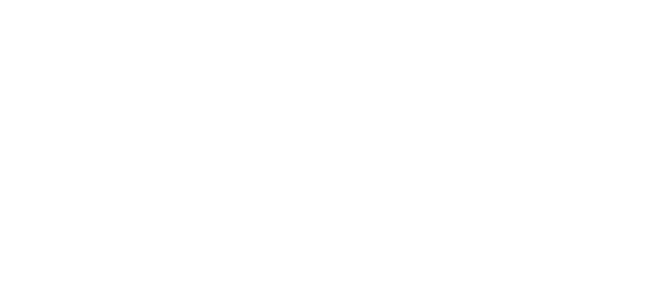
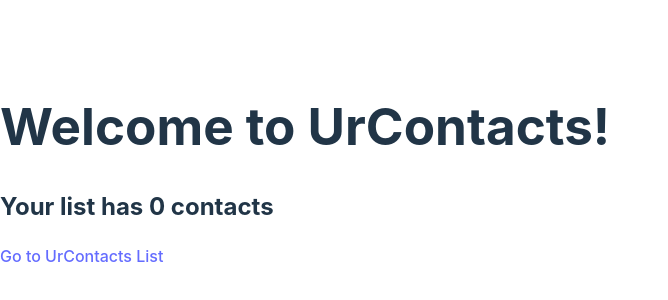
Before and after one commit to dyazdani/contact-list, a React (Vite) app: page / in a window 1280 px wide. Shown: the part 234-534 px from the top of the page, without its empty margins (0-668 px from the left). Built offline with nearby package versions, Linux system fonts and the light colour scheme; no server answers.

Commit message:
Added content to Home.tsx

```diff
--- a/src/App.tsx
+++ b/src/App.tsx
@@ -1,11 +1,12 @@
 import { useState } from 'react'
+import Home from './components/Home'
 
 
 function App() {
 
   return (
     <>
-
+      <Home />
     </>
   )
 }
--- a/src/components/Home.tsx
+++ b/src/components/Home.tsx
@@ -0,0 +1,37 @@
+import React, {useEffect} from "react";
+//TODO: How to store number of contacts in a way for this component to read it? UseState?
+//TODO: fix CORS policy error in fetch call
+
+
+
+
+const Home = () => {
+    const numberOfContacts = 0;
+
+    const fetchCurrentNumberOfContacts = async () => {
+        const response = await fetch('https://my-json-server.typicode.com/dyazdani/contact-list', {
+            method: "GET",
+
+        });
+        const data = response.json();
+        console.log(data)
+        //TODO: figure out what part of data will yield number of contacts
+    }
+
+    useEffect(() => {
+        fetchCurrentNumberOfContacts();
+    }, [])
+
+    return (
+        <div>
+            <h1>Welcome to UrContacts!</h1>
+            <h2>Your list has {numberOfContacts} contacts</h2>
+            <a>Go to UrContacts List</a>
+        </div>
+    )
+
+
+}
+
+
+export default Home;
```
